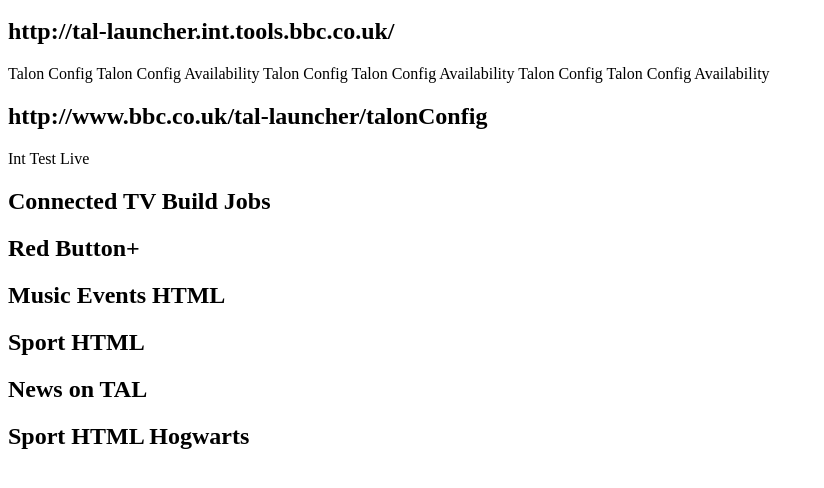
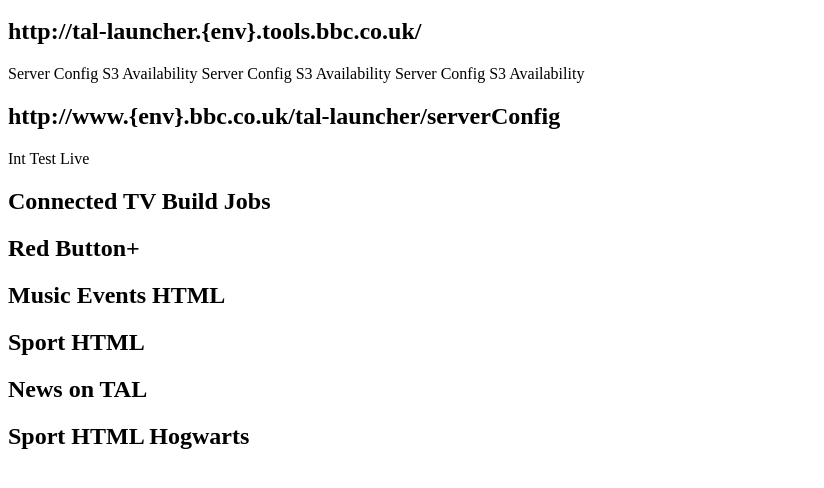
Before and after one commit to krishnan2987/connected-tv-app-monitor, a website: page config/content/index.content.html in a window 1280 px wide. Shown: the part 48-536 px from the top of the page, without its empty margins (0-824 px from the left). Drawn offline with Linux system fonts and the light colour scheme.

Commit message:
Updated links in index page to point at new desired endpoints.

```diff
--- a/config/content/index.content.html
+++ b/config/content/index.content.html
@@ -2,30 +2,30 @@
     <h1>Product Monitor for Connected TV</h1>
 </jumbotron>
 
-<h2>http://tal-launcher.int.tools.bbc.co.uk/</h2>
+<h2>http://tal-launcher.{env}.tools.bbc.co.uk/</h2>
 <tal-app-endpoints environment-name="Int" environment-url="http://tal-launcher.int.tools.bbc.co.uk/" app-id="tal-launcher">
-    <status-button glyph-icon="eye-open" data-url="{{environment-url}}tal-launcher/talonConfig" data-contains="int">Talon Config</status-button>
-    <status-button glyph-icon="flag" data-url="{{environment-url}}tal-launcher/talonConfig/availability" data-contains="available">Talon Config Availability</status-button>
+    <status-button data-url="{{environment-url}}tal-launcher/serverConfig" data-contains="int">Server Config</status-button>
+    <status-button data-url="{{environment-url}}tal-launcher/serverConfig" data-contains="available">S3 Availability</status-button>
 </tal-app-endpoints>
 
 <tal-app-endpoints environment-name="Test" environment-url="http://tal-launcher.test.tools.bbc.co.uk/" app-id="tal-launcher">
-    <status-button glyph-icon="flag" data-url="{{environment-url}}tal-launcher/talonConfig" data-contains="test">Talon Config</status-button>
-    <status-button glyph-icon="flag" data-url="{{environment-url}}tal-launcher/talonConfig/availability" data-contains="available">Talon Config Availability</status-button>
+    <status-button data-url="{{environment-url}}tal-launcher/serverConfig" data-contains="test">Server Config</status-button>
+    <status-button data-url="{{environment-url}}tal-launcher/serverConfig" data-contains="available">S3 Availability</status-button>
 </tal-app-endpoints>
 
 <tal-app-endpoints environment-name="Live" environment-url="http://tal-launcher.tools.bbc.co.uk/" app-id="tal-launcher">
-    <status-button glyph-icon="flag" data-url="{{environment-url}}tal-launcher/talonConfig" data-contains="live">Talon Config</status-button>
-    <status-button glyph-icon="flag" data-url="{{environment-url}}tal-launcher/talonConfig/availability" data-contains="available">Talon Config Availability</status-button>
+    <status-button data-url="{{environment-url}}tal-launcher/serverConfig" data-contains="live">Server Config</status-button>
+    <status-button data-url="{{environment-url}}tal-launcher/serverConfig" data-contains="available">S3 Availability</status-button>
 </tal-app-endpoints>
 
 
-<h2>http://www.bbc.co.uk/tal-launcher/talonConfig</h2>
+<h2>http://www.{env}.bbc.co.uk/tal-launcher/serverConfig</h2>
 
-<status-button glyph-icon="flag" data-url="http://www.int.bbc.co.uk/tal-launcher/talonConfig" data-contains="int">Int</status-button>
+<status-button glyph-icon="flag" data-url="http://www.int.bbc.co.uk/tal-launcher/serverConfig" data-contains="int">Int</status-button>
 
-<status-button glyph-icon="flag" data-url="http://www.test.bbc.co.uk/tal-launcher/talonConfig" data-contains="test">Test</status-button>
+<status-button glyph-icon="flag" data-url="http://www.test.bbc.co.uk/tal-launcher/serverConfig" data-contains="test">Test</status-button>
 
-<status-button glyph-icon="flag" data-url="http://www.bbc.co.uk/tal-launcher/talonConfig" data-contains="live">Live</status-button>
+<status-button glyph-icon="flag" data-url="http://www.bbc.co.uk/tal-launcher/serverConfig" data-contains="live">Live</status-button>
 
 <h2>Connected TV Build Jobs</h2>
 
```
